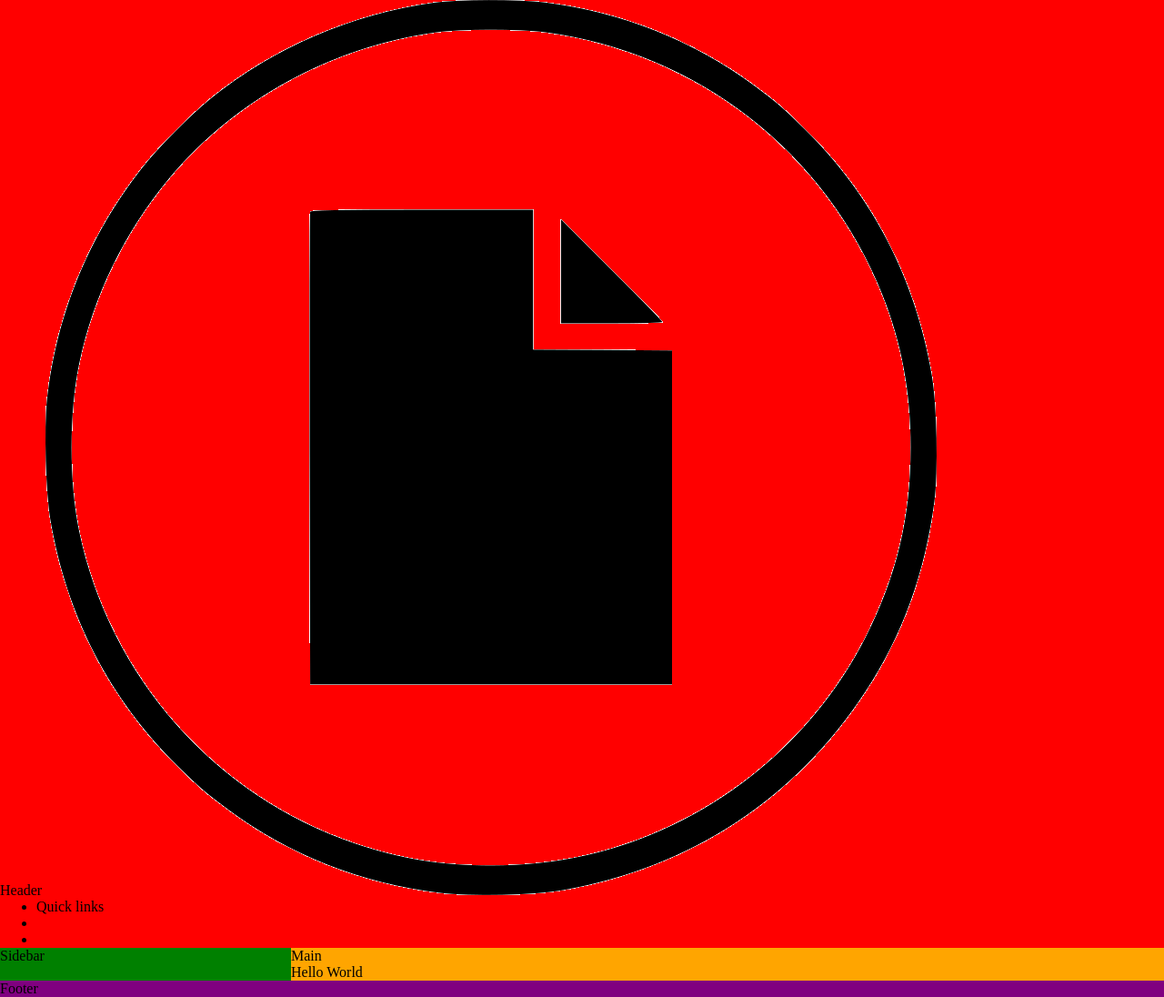
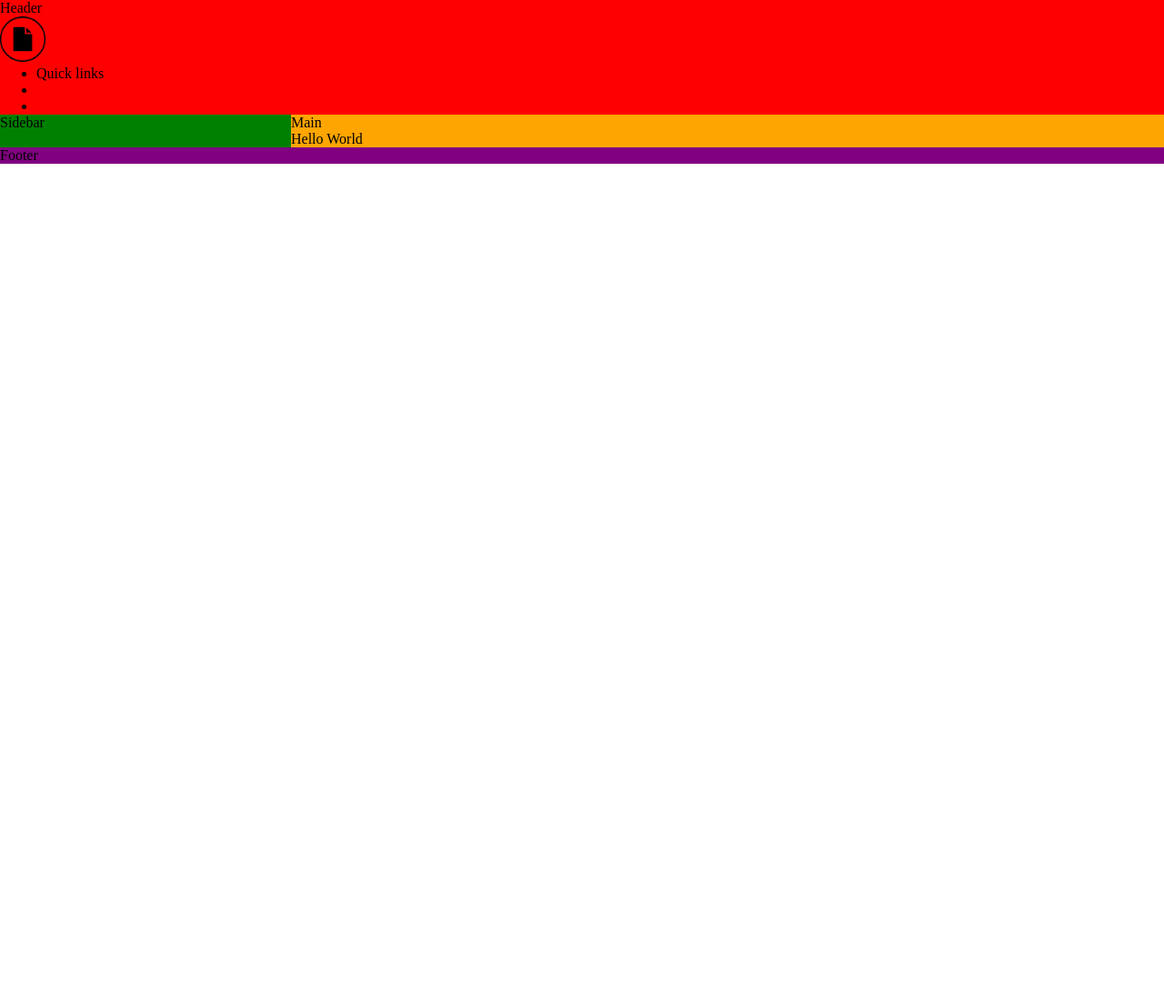
Before and after one commit to O-Marsters-1997/Flask_cricket_app, a Flask app: page / in a window 1280 px wide. Shown: the whole page at 91% size. After the commit the page ends 180 px from the top, so only its background shows below. Run offline with Flask 2, Linux system fonts and the light colour scheme.

Commit message:
resize imge

```diff
--- a/static/style.css
+++ b/static/style.css
@@ -2,6 +2,8 @@
     box-sizing: border-box;
     margin: 0;
 }
+/* General Layout*/
+
 
 .app-grid-container {
     height: 100%;
@@ -33,3 +35,10 @@
     background-color: purple;
     grid-area: footer;
 }
+
+/* Header Section*/
+
+img {
+    height: 50px;
+    width: auto;
+}
--- a/templates/base.html
+++ b/templates/base.html
@@ -10,8 +10,8 @@
 <body>
     <div class="app-grid-container">
         <header class="header-container">Header
-            <img src="placeholder.png" alt="">
             <nav>
+                <img src="{{ url_for('static', filename='images/placeholder.png') }}" alt="logo" class = "logo">
                 <ul class="nav-list">
                     <li class="nav-item">Quick links</li>
                     <li class="nav-item"></li>
```
Also changed, not shown: static/images/placeholder.png (renamed from templates/placeholder.png).
